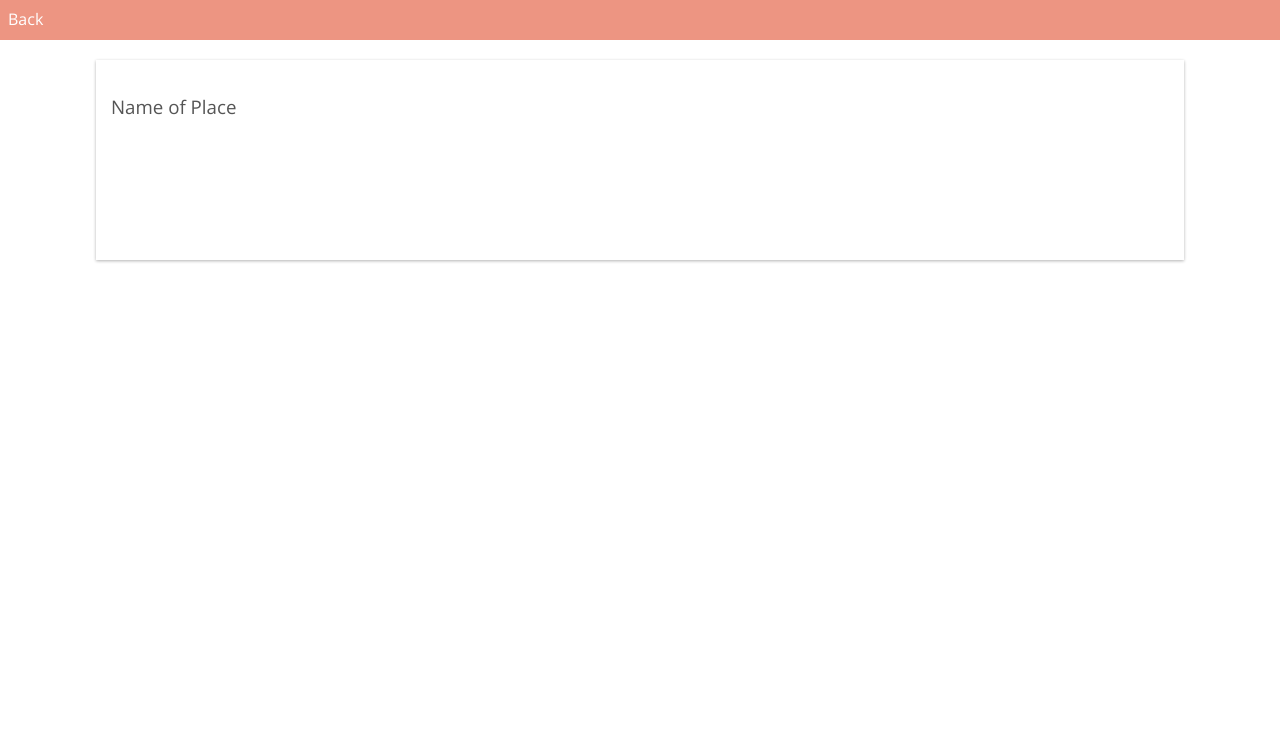
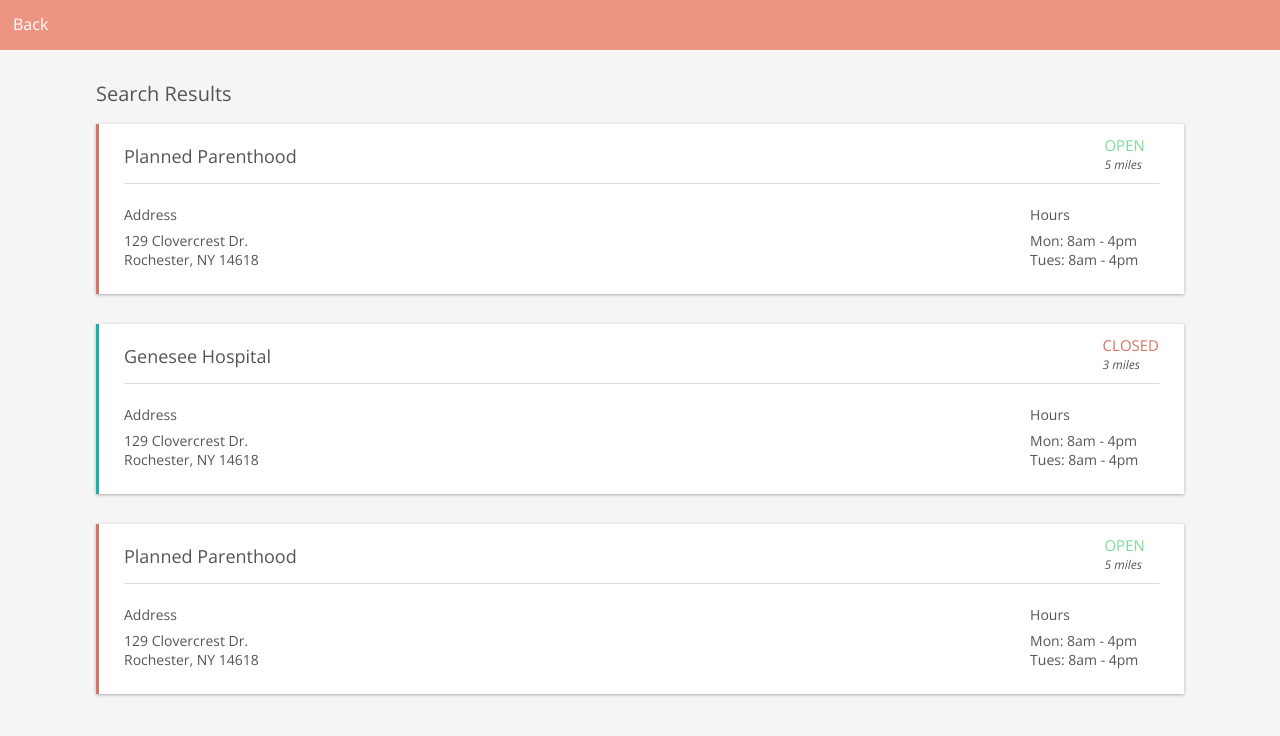
Before and after one commit to snoozan/Aphrodite, a plain HTML site: page results.html in a window 1280 px wide. Drawn offline with nearby package versions, Linux system fonts and the light colour scheme.

Commit message:
results page

```diff
--- a/results.html
+++ b/results.html
@@ -1,19 +1,87 @@
 <!DOCTYPE html>
 <html>
 <head>
-  <title>Aphrodite</title>
+  <title>Search Results | Aphrodite</title>
   <link href='http://fonts.googleapis.com/css?family=Open+Sans:300italic,400italic,700italic,400,300,700' rel='stylesheet' type='text/css'>
   <link href="style.css" rel="stylesheet">
 </head>
-<body>
+<body class="results">
   <nav class="top-bar">
     <a href="index.html">Back</a>
   </nav>
   <div class="container">
-    <h2>Search Results: </h2>
-    <article class="card">
-      <h3 class="card__title">Name of Place</h3>
+    <h2>Search Results</h2>
 
+    <article class="card planned-p">
+      <h3 class="card__title">Planned Parenthood</h3>
+      <div class="card__status"><span class="open">Open</span><br>5 miles</div>
+      <hr>
+      <div class="card__content">
+        <h4 class="card__content__title">Address</h4>
+        <p>129 Clovercrest Dr.<br>Rochester, NY 14618</p>
+      </div>
+      <div class="card__content">
+        <h4 class="card__content__title">Hours</h4>
+        <ul>
+          <li>Mon: 8am - 4pm</li>
+          <li>Tues: 8am - 4pm</li>
+        </ul>
+      </div>
+      <div class="card__expanded">
+        <aside class="card__bottom-bar">
+          <a class="card__button"><img src=""></a>
+          <a class="card__button"><img src=""></a>
+          <a class="card__button"><img src=""></a>
+        </aside>
+      </div>
+    </article>
+
+    <article class="card hospital">
+      <h3 class="card__title">Genesee Hospital</h3>
+      <div class="card__status"><span class="closed">Closed</span><br>3 miles</div>
+      <hr>
+      <div class="card__content">
+        <h4 class="card__content__title">Address</h4>
+        <p>129 Clovercrest Dr.<br>Rochester, NY 14618</p>
+      </div>
+      <div class="card__content">
+        <h4 class="card__content__title">Hours</h4>
+        <ul>
+          <li>Mon: 8am - 4pm</li>
+          <li>Tues: 8am - 4pm</li>
+        </ul>
+      </div>
+      <div class="card__expanded">
+        <aside class="card__bottom-bar">
+          <a class="card__button"><img src=""></a>
+          <a class="card__button"><img src=""></a>
+          <a class="card__button"><img src=""></a>
+        </aside>
+      </div>
+    </article>
+
+    <article class="card planned-p">
+      <h3 class="card__title">Planned Parenthood</h3>
+      <div class="card__status"><span class="open">Open</span><br>5 miles</div>
+      <hr>
+      <div class="card__content">
+        <h4 class="card__content__title">Address</h4>
+        <p>129 Clovercrest Dr.<br>Rochester, NY 14618</p>
+      </div>
+      <div class="card__content">
+        <h4 class="card__content__title">Hours</h4>
+        <ul>
+          <li>Mon: 8am - 4pm</li>
+          <li>Tues: 8am - 4pm</li>
+        </ul>
+      </div>
+      <div class="card__expanded">
+        <aside class="card__bottom-bar">
+          <a class="card__button"><img src=""></a>
+          <a class="card__button"><img src=""></a>
+          <a class="card__button"><img src=""></a>
+        </aside>
+      </div>
     </article>
   </div><!--end container-->
 
--- a/scss/_base.scss
+++ b/scss/_base.scss
@@ -20,6 +20,13 @@ body {
   background-repeat: no-repeat;
 }
 
+.results {
+  background-color: darken(#FFF, 4%);
+  .container {
+    margin-top: rem(80);
+  }
+}
+
 h1, h2, h3 {
   font-weight: 300;
 }
@@ -30,6 +37,10 @@ h1 {
 
 h2 {
   font-size: rem(20);
+}
+
+a {
+  text-decoration: none;
 }
 
 .container {
@@ -45,10 +56,10 @@ h2 {
   margin-top: rem(100);
 }
 
-.light-text {
-  color: #FFF;
+.open {
+  color: darken($green, 10%);
 }
 
-a {
-  text-decoration: none;
+.closed {
+  color: $pink;
 }
--- a/scss/_card.scss
+++ b/scss/_card.scss
@@ -1,10 +1,88 @@
 .card {
   margin-left: auto;
   margin-right: auto;
-  height: rem(200);
-  padding: rem(15);
+  margin-bottom: rem(30);
+  height: auto;
+  overflow: hidden;
+  padding: rem(25);
+  padding-top: rem(20);
   box-shadow: 0 1px 3px rgba(0,0,0, .3);
+  position: relative;
+  background-color: #FFF;
+  hr {
+    display: block;
+    width: 100%;
+    margin: rem(15) 0;
+    float: left;
+    border-top: 1px solid #ddd;
+    border-bottom: 1px solid #FFF;
+    border-left: none;
+    background-color: #FFF;
+  }
   &__title {
     @include span-columns(8);
+    margin: 0;
+    font-size: rem(18);
+  }
+  &__content {
+    float: left;
+    width: 50%;
+    font-weight: 100;
+    margin-left: 0;
+    p, ul {
+      margin: 0;
+      font-size: rem(14);
+    }
+    &__title {
+      margin-bottom: rem(7);
+      margin-top: rem(5);
+      font-weight: 400;
+      font-size: rem(14);
+    }
+    ul {
+      padding-left: 0;
+      list-style-type: none;
+    }
+    &:nth-of-type(3) {
+      width: auto;
+      float: right;
+      margin-right: 2%;
+    }
+  }
+  &__status {
+    position: absolute;
+    right: rem(25);
+    top: rem(10);
+    font-size: rem(12);
+    font-style: italic;
+    font-weight: 300;
+    line-height: 1.5;
+    &:first-line {
+      font-size: rem(15);
+      text-transform: uppercase;
+      font-style: normal;
+      font-weight: 400;
+    }
+  }
+  &__bottom-bar {
+    position: absolute;
+    bottom: 0;
+    left: 0;
+    width: 100%;
+    height: rem(50);
+    background-color: $teal-dark;
+    display: flex;
+  }
+  &__expanded {
+    display: none;
   }
 }
+
+// CATEGORIES
+.planned-p {
+  border-left: 3px solid $pink;
+}
+
+.hospital {
+  border-left: 3px solid $teal-dark;
+}
--- a/scss/_nav.scss
+++ b/scss/_nav.scss
@@ -2,10 +2,10 @@
   position: fixed;
   left: 0;
   top: 0;
-  height: rem(40);
+  height: rem(50);
   background-color: $peach;
   width: 100%;
-  padding: rem(8);
+  padding: rem(13);
   a {
     color: #FFF;
     font-weight: 100;
```
Also changed, not shown: style.css.
